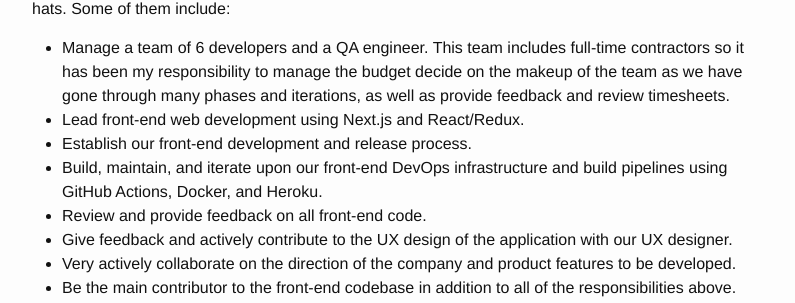
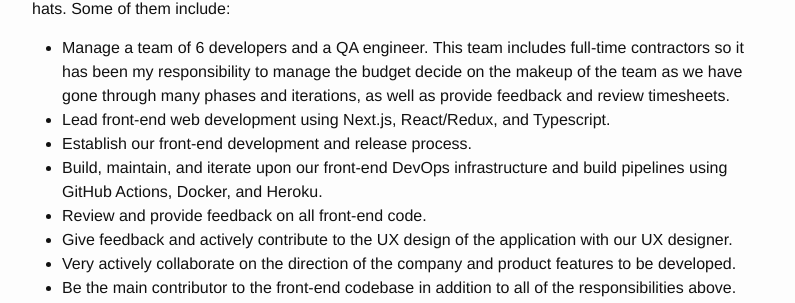
Before and after one commit to jimmay5469/jimmay5469.github.io, a Jekyll site: the page built from resume.md, in a window 1280 px wide and 900 px high, scrolled down 602 px. Shown: the part 149-452 px from the top of the window, without its empty margins (238-1033 px from the left). Built offline with Jekyll 4.4.1, drawn with Linux system fonts in a browser that asks for light colours.

Commit message:
Make sure to mention Typescript

```diff
--- a/_includes/resume.md
+++ b/_includes/resume.md
@@ -30,7 +30,7 @@ _September 2022 - Present_
 Kanekto is a small startup developing a product to make employees feel more connected in large organizations. It gives employees the opportunity to connect with each other around their personal hobbies bridging the gap between teams and levels. Being a small startup, I am required to wear many hats. Some of them include:
 
 - Manage a team of 6 developers and a QA engineer. This team includes full-time contractors so it has been my responsibility to manage the budget decide on the makeup of the team as we have gone through many phases and iterations, as well as provide feedback and review timesheets.
-- Lead front-end web development using Next.js and React/Redux.
+- Lead front-end web development using Next.js, React/Redux, and Typescript.
 - Establish our front-end development and release process.
 - Build, maintain, and iterate upon our front-end DevOps infrastructure and build pipelines using GitHub Actions, Docker, and Heroku.
 - Review and provide feedback on all front-end code.
```
